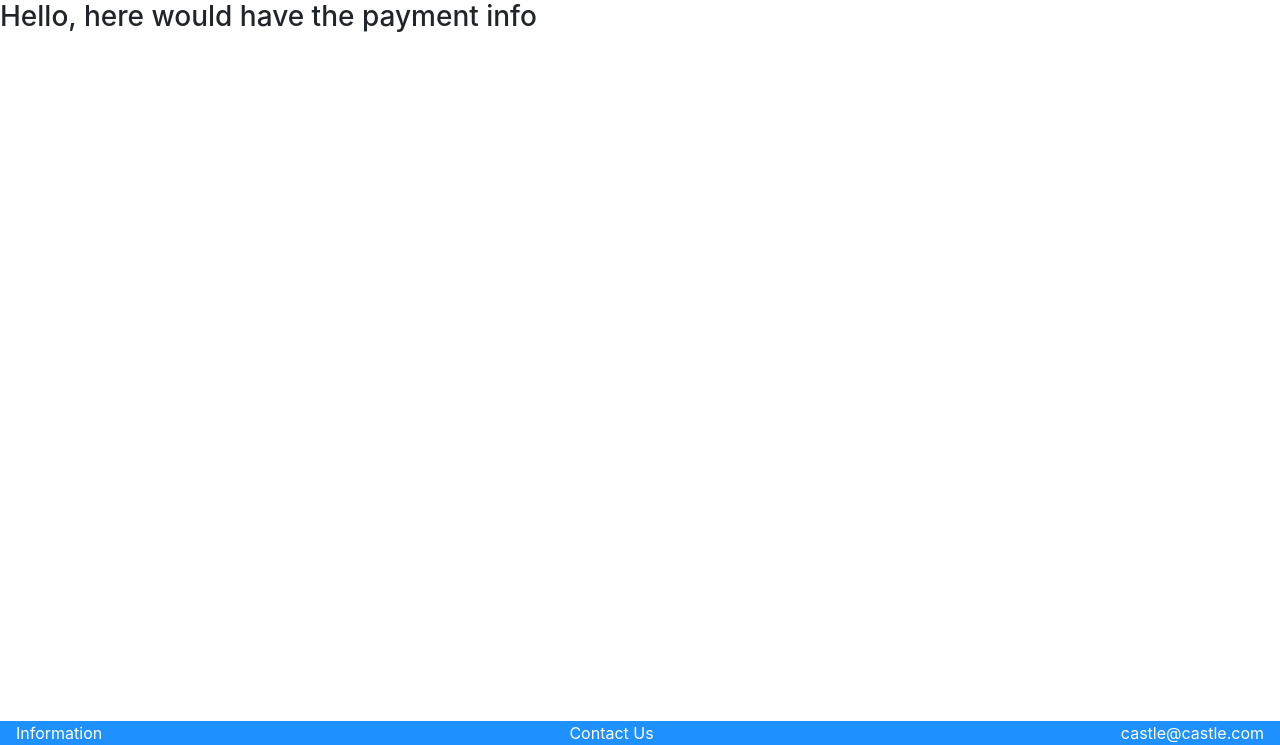
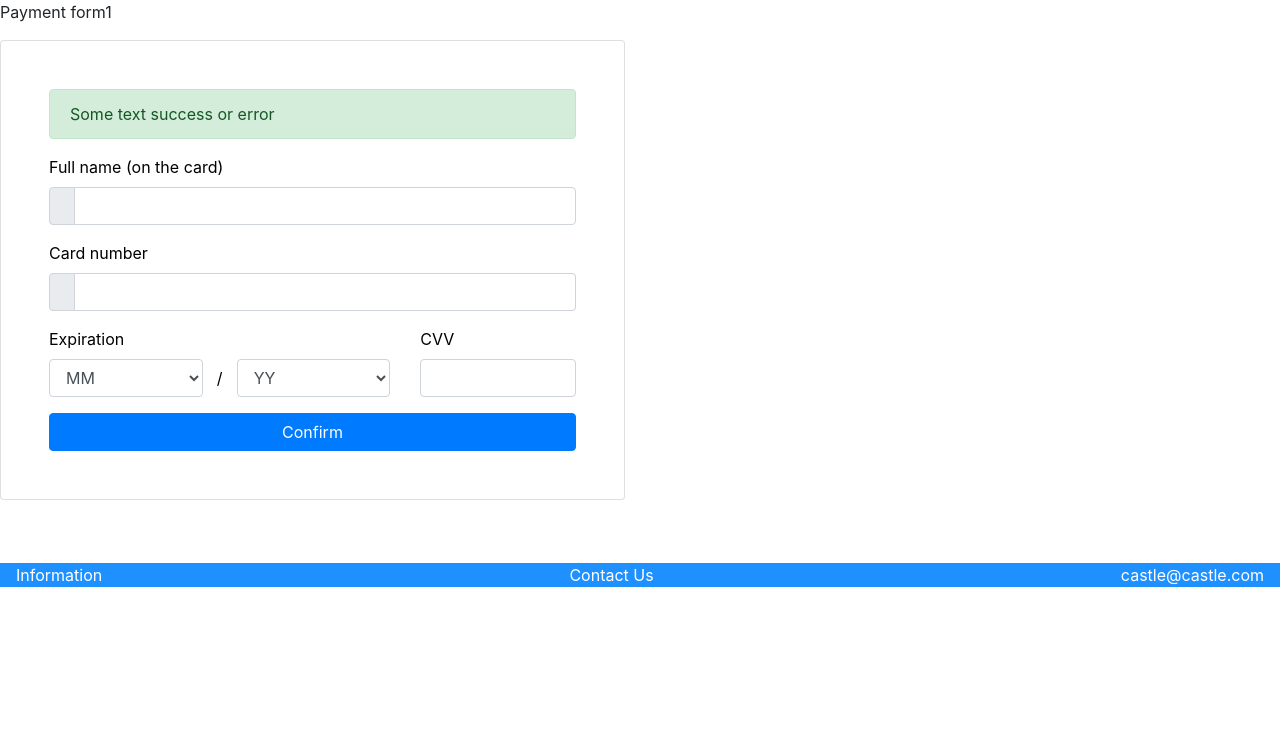
Before and after one commit to Runar16/Verklegt_2, a Django app: page /info/payment in a window 1280 px wide. Shown: the part 55-800 px from the top of the page. Run offline with Django 3.2, Linux system fonts and the light colour scheme; some libraries are stand-ins or nearby versions.

Commit message:
fixed contact info bug and working on payment info

```diff
--- a/templates/property/details.html
+++ b/templates/property/details.html
@@ -75,7 +75,7 @@
               </div>
 
         </div>
-        <a id="buy_button" href = "{% url 'customer_info' %}"> BUY NOW </a>
+        <a id="buy_button" href = "{% url 'contact_info' %}"> BUY NOW </a>
 
         <br>
         <p id="property_description">{{ property.property_description }}</p>
--- a/templates/property/payment_info.html
+++ b/templates/property/payment_info.html
@@ -1,5 +1,65 @@
 {% extends 'base.html' %}
 
 {% block content %}
-<h3>Hello, here would have the payment info</h3>
+<div class="row">
+	<aside class="col-sm-6">
+<p>Payment form1</p>
+
+<article class="card">
+<div class="card-body p-5">
+
+<p class="alert alert-success">Some text success or error</p>
+
+<form role="form">
+<div class="form-group">
+<label for="username">Full name (on the card)</label>
+<div class="input-group">
+	<div class="input-group-prepend">
+		<span class="input-group-text"><i class="fa fa-user"></i></span>
+	</div>
+	<input type="text" class="form-control" name="username" placeholder="" required="">
+</div> <!-- input-group.// -->
+</div> <!-- form-group.// -->
+
+<div class="form-group">
+<label for="cardNumber">Card number</label>
+<div class="input-group">
+	<div class="input-group-prepend">
+		<span class="input-group-text"><i class="fa fa-credit-card"></i></span>
+	</div>
+	<input type="text" class="form-control" name="cardNumber" placeholder="">
+</div> <!-- input-group.// -->
+</div> <!-- form-group.// -->
+
+<div class="row">
+    <div class="col-sm-8">
+        <div class="form-group">
+            <label><span class="hidden-xs">Expiration</span> </label>
+        	<div class="form-inline">
+        		<select class="form-control" style="width:45%">
+				  <option>MM</option>
+				  <option>01 - Janiary</option>
+				  <option>02 - February</option>
+				  <option>03 - February</option>
+				</select>
+	            <span style="width:10%; text-align: center"> / </span>
+	            <select class="form-control" style="width:45%">
+				  <option>YY</option>
+				  <option>2018</option>
+				  <option>2019</option>
+				</select>
+        	</div>
+        </div>
+    </div>
+    <div class="col-sm-4">
+        <div class="form-group">
+            <label data-toggle="tooltip" title="" data-original-title="3 digits code on back side of the card">CVV <i class="fa fa-question-circle"></i></label>
+            <input class="form-control" required="" type="text">
+        </div> <!-- form-group.// -->
+    </div>
+</div> <!-- row.// -->
+<button class="subscribe btn btn-primary btn-block" type="button"> Confirm  </button>
+</form>
+</div> <!-- card-body.// -->
+</article> <!-- card.// -->
 {% endblock %}
```
